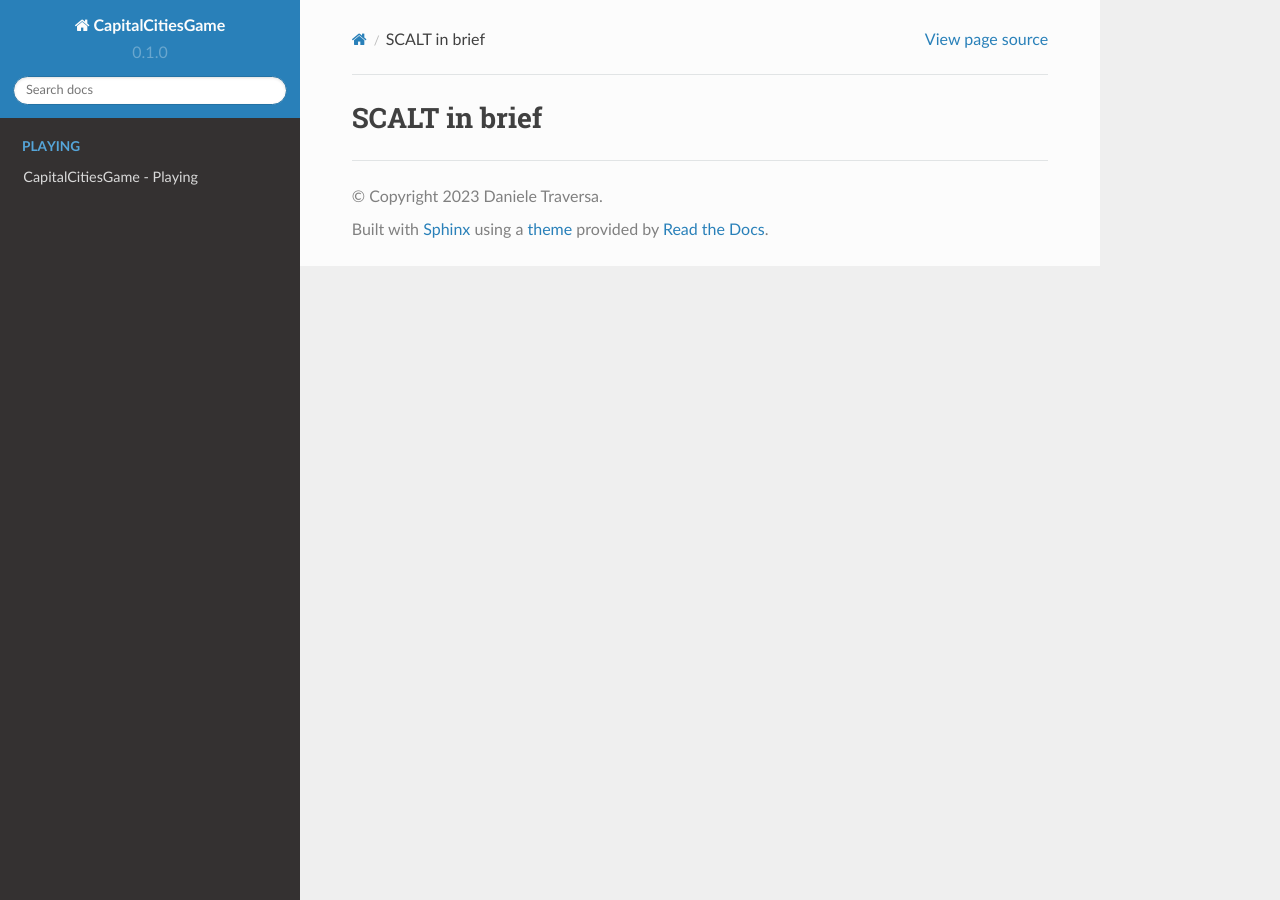
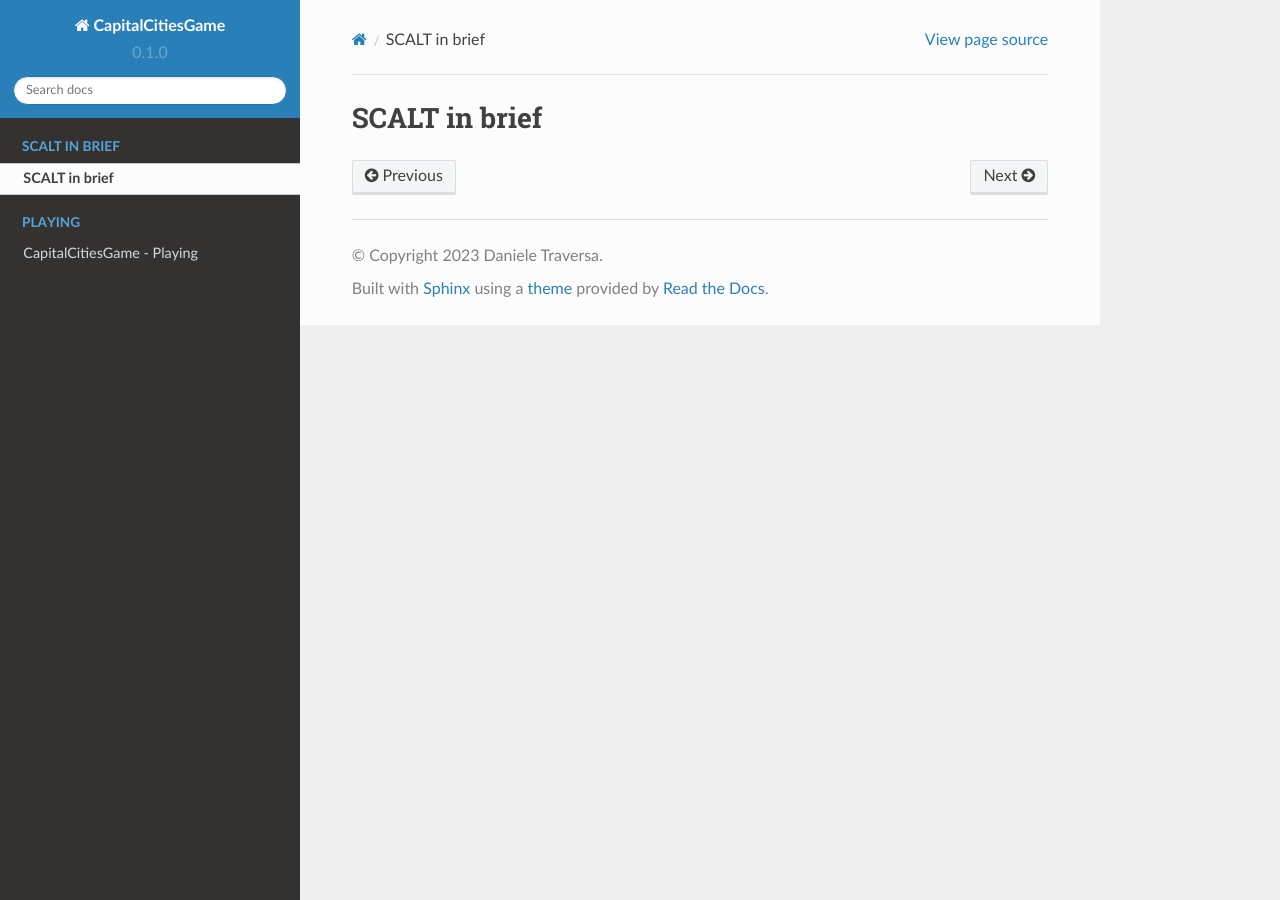
Before and after one commit to danitrave/CapitalCitiesGame, a Sphinx documentation site: the page built from docs/source/intro.rst, in a window 1280 px wide. Built offline with Sphinx 7.4.7 and the Read the Docs theme 2.0.0, drawn with Linux system fonts in a browser that asks for light colours; pages that are not in the unit, such as notebooks, are missing from menus.

Commit message:
Update index.rst

```diff
--- a/docs/source/index.rst
+++ b/docs/source/index.rst
@@ -17,9 +17,9 @@ Please see the manual for point to point instructions and tips for the execution
 
 .. toctree::
    :maxdepth: 2
-   :caption: Learing
+   :caption: SCALT in brief
 
-   learn.rst
+   intro.rst
 
 .. toctree::
    :maxdepth: 2
```
